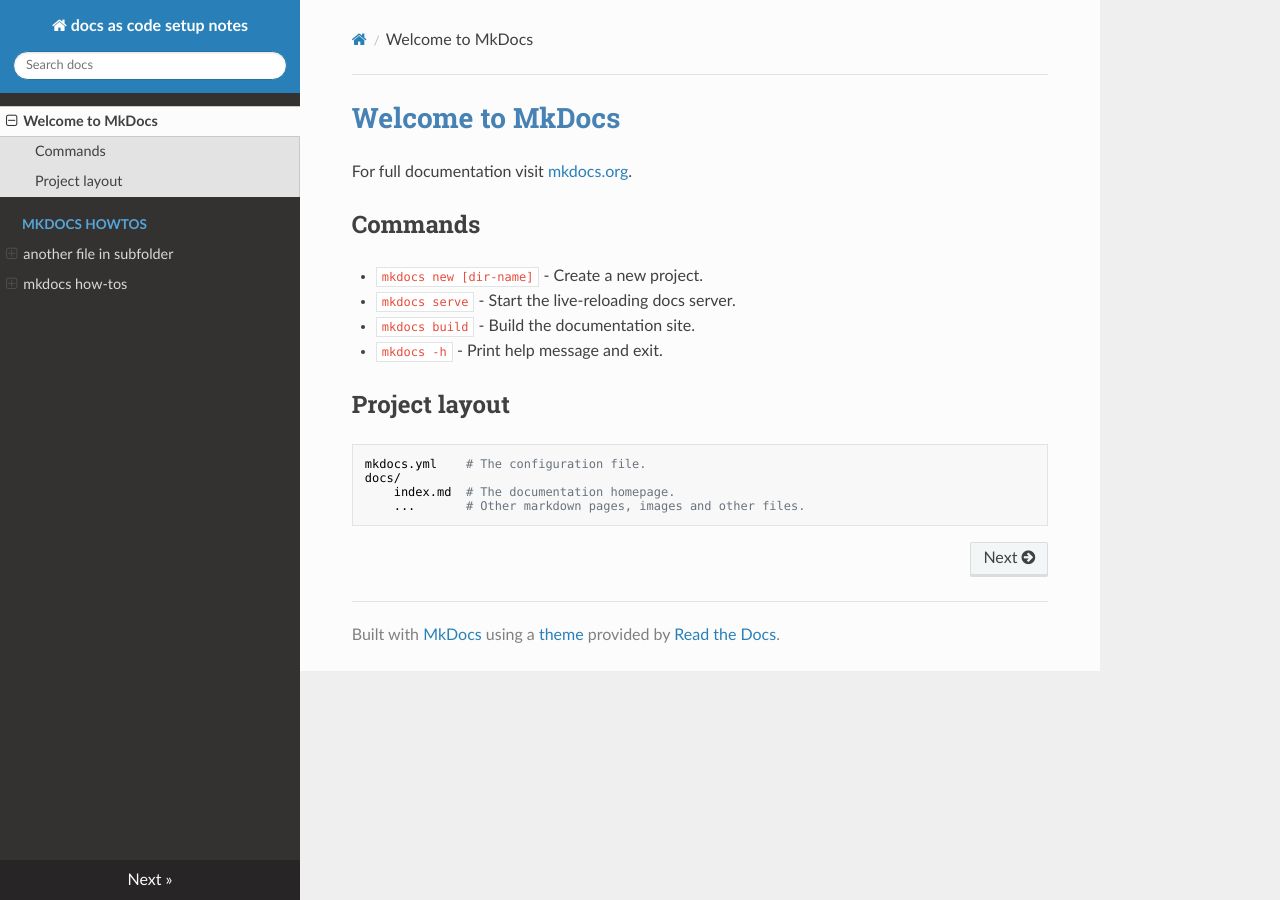
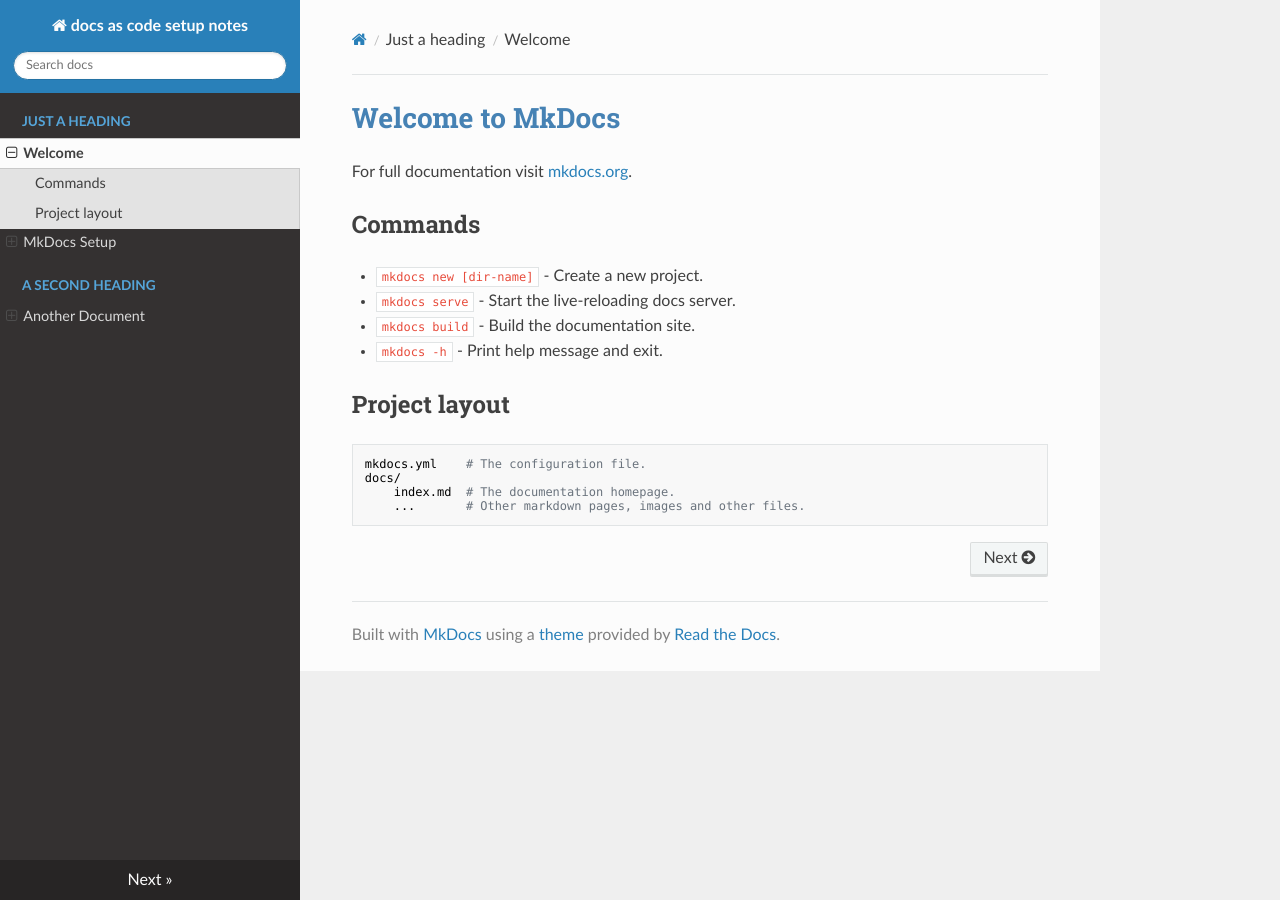
Before and after one commit to acnard/docs-as-code, an MkDocs documentation site: the page built from docs/index.md, in a window 1280 px wide. Built offline with MkDocs 1.6.1, drawn with Linux system fonts in a browser that asks for light colours; nearby versions of some CDN libraries; old or Windows-style settings are respelled for this version of MkDocs.

Commit message:
added nav links to yml

```diff
--- a/docs/css/extra.css
+++ b/docs/css/extra.css
@@ -1,5 +1,10 @@
 h1 {
     color: steelblue
+}
+/* custom css for makedocs theme to remove grid background image */
+body::before {
+    background-image: none;
+    background-color: ivory;
 }
 
 /* custom css for readthedocs theme navigation sidebar */
--- a/mkdocs.yml
+++ b/mkdocs.yml
@@ -5,5 +5,18 @@
     name: readthedocs
     collapse_navigation: false
 
+# theme:
+    # name: mkdocs
+    # nav_style: light
+    # navigation_depth: 3
+    # #collapse_navigation: false
+
 extra_css:
     - css/extra.css
+
+nav:
+    - 'Just a heading':
+        - 'Welcome': 'index.md'
+        - 'MkDocs Setup': 'mkdocs-howtos\mkdocs-how-tos.md'
+    - 'A second heading':
+        - 'Another Document': 'mkdocs-howtos\index.md'
```
